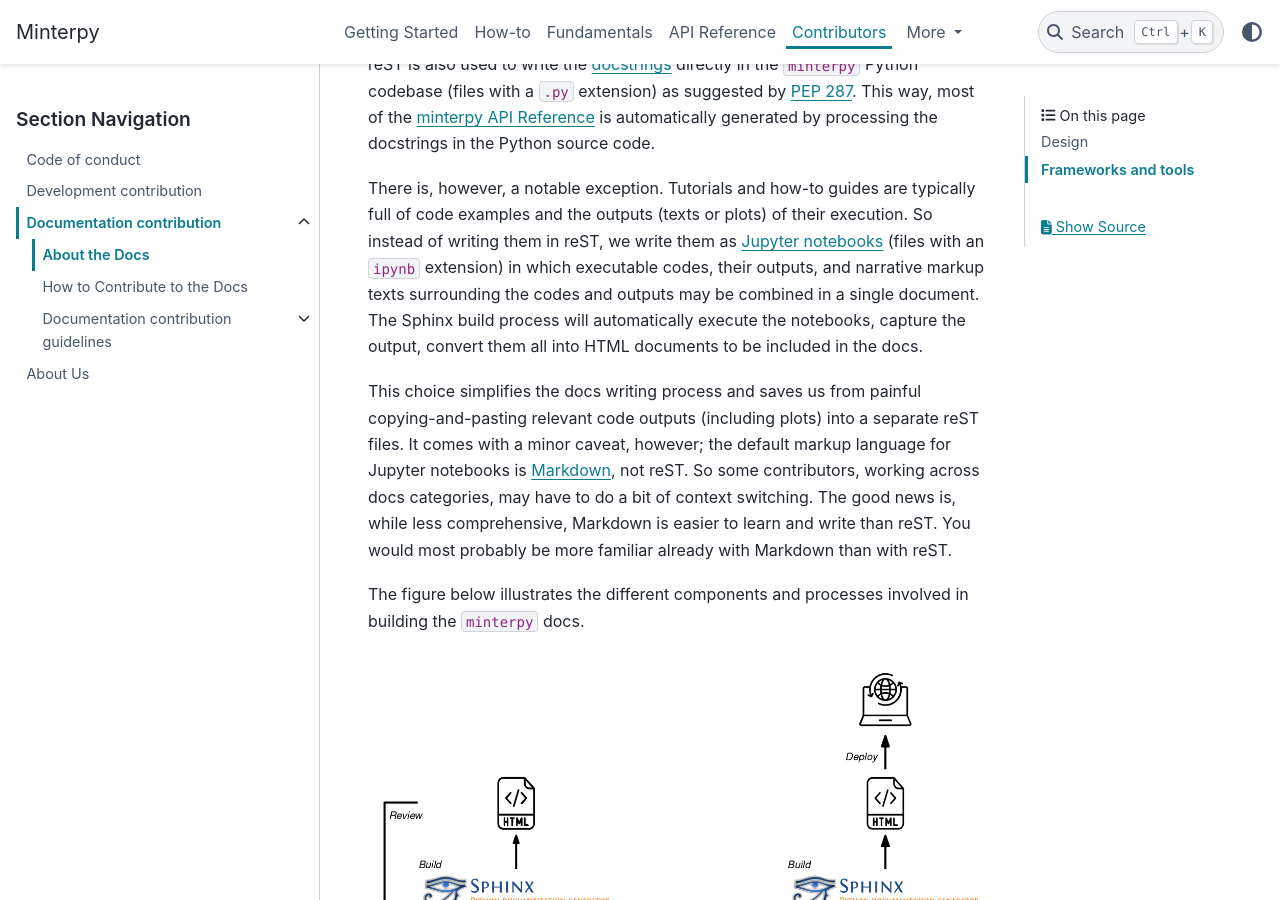
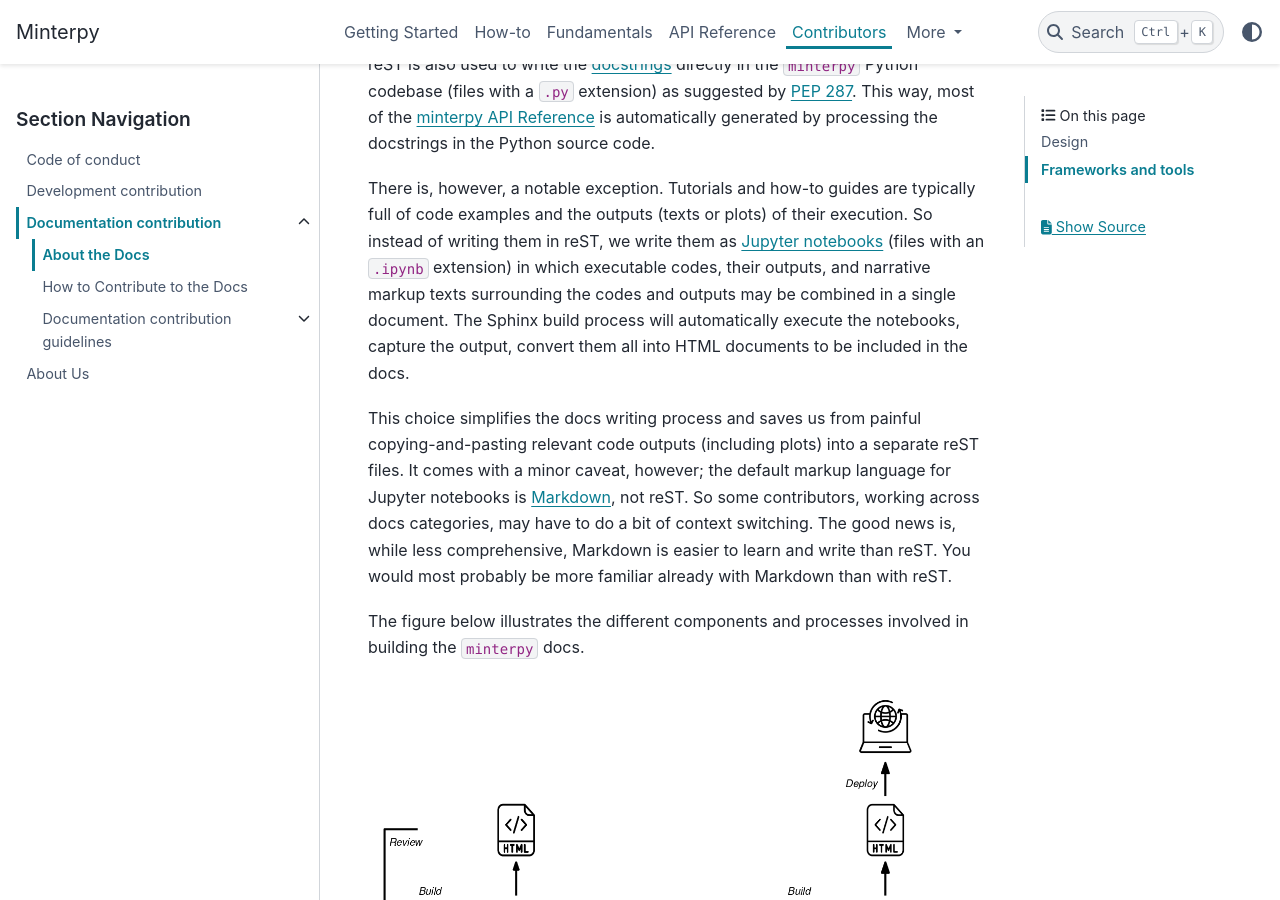
Before and after one commit to casus/minterpy, a Sphinx documentation site: the page built from docs/contributors/contrib-docs/about-the-docs.rst, in a window 1280 px wide and 900 px high, scrolled down 4610 px. Built offline with Sphinx 7.4.7 and the PyData theme 0.15.4, drawn with Linux system fonts in a browser that asks for light colours; cross-references to code outside the pages are shown as plain code.

Commit message:
Fix typos

```diff
--- a/docs/contributors/contrib-docs/about-the-docs.rst
+++ b/docs/contributors/contrib-docs/about-the-docs.rst
@@ -129,7 +129,7 @@
 
 *API reference* is *information-oriented* docs;
 think of them as a *dictionary* or an *encyclopedia* [#]_
-that describes all the exposed components and machinery of `minterpy`.
+that describes all the exposed components and machinery of ``minterpy``.
 API reference avoids explaining basic concepts
 or providing thorough usage examples;
 its main task is *to describe*.
@@ -188,7 +188,7 @@
 Tutorials and how-to guides are typically full of code examples and the outputs
 (texts or plots) of their execution.
 So instead of writing them in reST, we write them as `Jupyter notebooks`_
-(files with an `.ipynb` extension) in which executable codes, their outputs,
+(files with an ``.ipynb`` extension) in which executable codes, their outputs,
 and narrative markup texts surrounding the codes and outputs may be combined
 in a single document.
 The Sphinx build process will automatically execute the notebooks,
```
